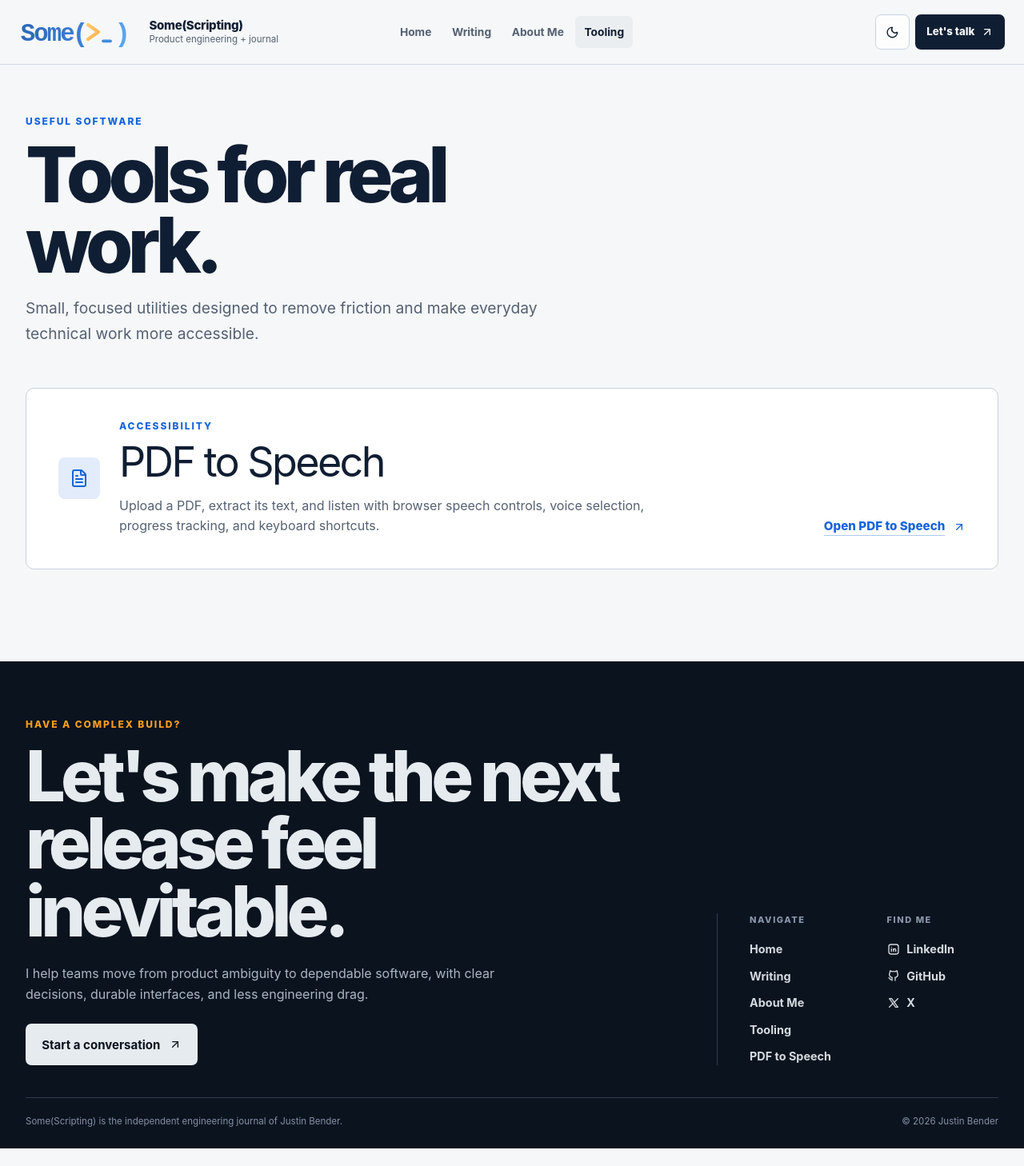
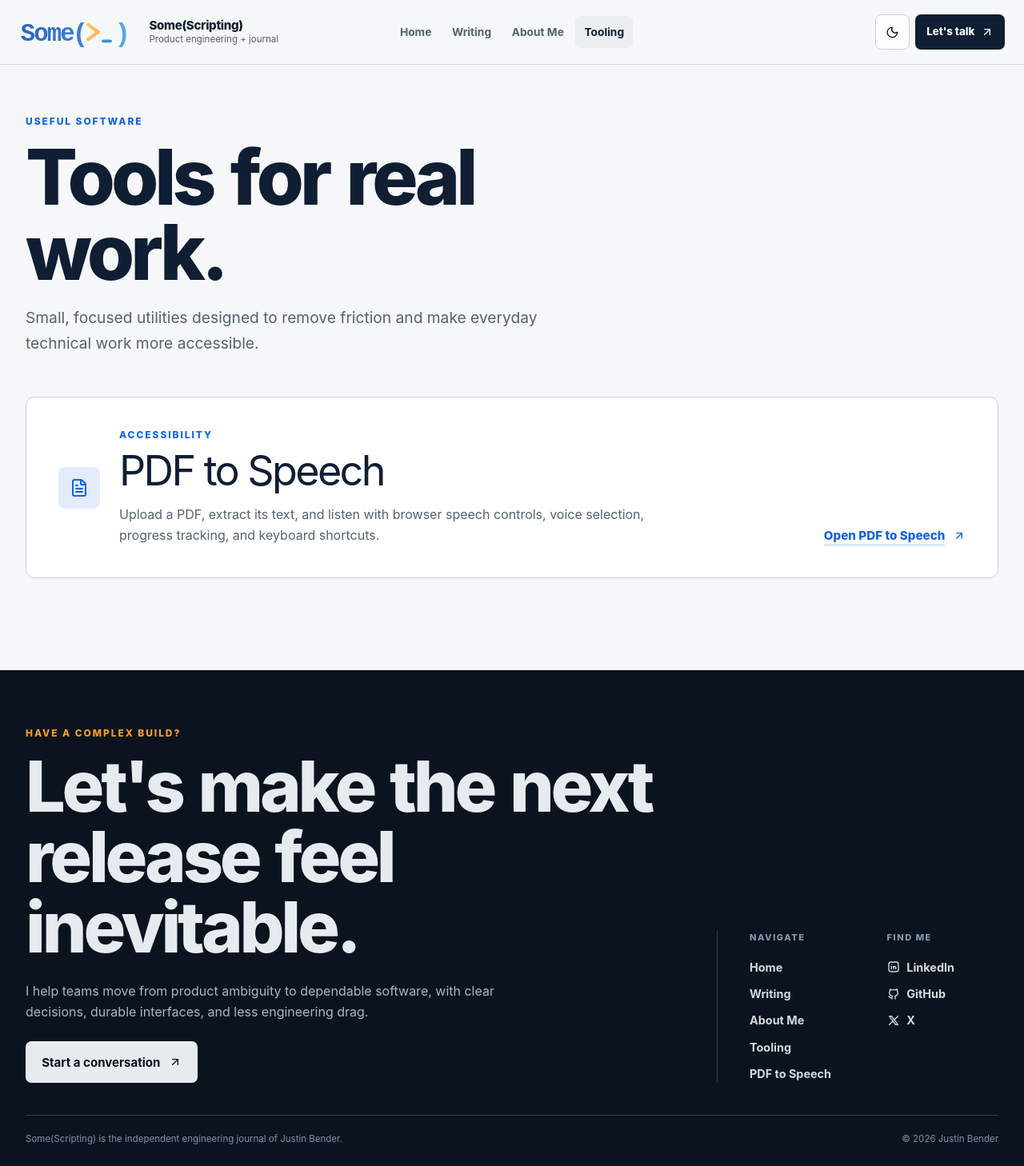
Before and after one commit to ScriptAlchemist/just_in, a Next.js app: page /tooling in a window 1280 px wide. Shown: the whole page at 80% size. Before the commit the page ends 1436 px from the top, so only its background shows below. Built offline with nearby package versions, Linux system fonts and the light colour scheme.

Commit message:
Refine Heading Typography Spacing

```diff
--- a/styles/index.css
+++ b/styles/index.css
@@ -496,9 +496,10 @@
   margin: 0;
   font-size: clamp(3.25rem, 8.2vw, 6.65rem);
   font-weight: 875;
-  line-height: 0.91;
-  letter-spacing: -0.078em;
+  line-height: 0.96;
+  letter-spacing: -0.058em;
   text-wrap: balance;
+  word-spacing: 0.07em;
 }
 
 .hero-copy h1 span {
@@ -826,8 +827,9 @@
   margin: 0;
   font-size: clamp(2.35rem, 5vw, 4.6rem);
   font-weight: 825;
-  line-height: 0.98;
-  letter-spacing: -0.06em;
+  line-height: 1;
+  letter-spacing: -0.045em;
+  word-spacing: 0.045em;
 }
 
 .section-heading > p,
@@ -1659,8 +1661,9 @@
   margin: 0;
   font-size: clamp(3rem, 8vw, 6rem);
   font-weight: 850;
-  line-height: 0.92;
-  letter-spacing: -0.07em;
+  line-height: 0.98;
+  letter-spacing: -0.052em;
+  word-spacing: 0.065em;
 }
 
 .directory-header > p:not(.eyebrow) {
@@ -1743,8 +1746,9 @@
   margin: 0;
   font-size: clamp(3.2rem, 8vw, 6.5rem);
   font-weight: 850;
-  line-height: 0.92;
-  letter-spacing: -0.07em;
+  line-height: 0.98;
+  letter-spacing: -0.052em;
+  word-spacing: 0.075em;
 }
 
 .about-hero-copy > p:not(.eyebrow),
@@ -1862,7 +1866,8 @@
   font-size: clamp(2.3rem, 5vw, 4.2rem);
   font-weight: 825;
   line-height: 1;
-  letter-spacing: -0.058em;
+  letter-spacing: -0.045em;
+  word-spacing: 0.045em;
 }
 
 .experience-list {
@@ -2232,10 +2237,11 @@
   color: hsl(var(--foreground));
   font-size: clamp(2.65rem, 7vw, 5.9rem);
   font-weight: 840;
-  line-height: 0.98;
-  letter-spacing: -0.065em;
+  line-height: 1.02;
+  letter-spacing: -0.05em;
   text-align: center;
   text-wrap: balance;
+  word-spacing: 0.06em;
 }
 
 .article-byline {
@@ -2312,8 +2318,9 @@
   margin: 0;
   font-size: clamp(2.5rem, 7vw, 5.5rem);
   font-weight: 800;
-  line-height: 0.96;
-  letter-spacing: -0.065em;
+  line-height: 1;
+  letter-spacing: -0.048em;
+  word-spacing: 0.055em;
 }
 
 .footer-lead > p:not(.eyebrow) {
```
